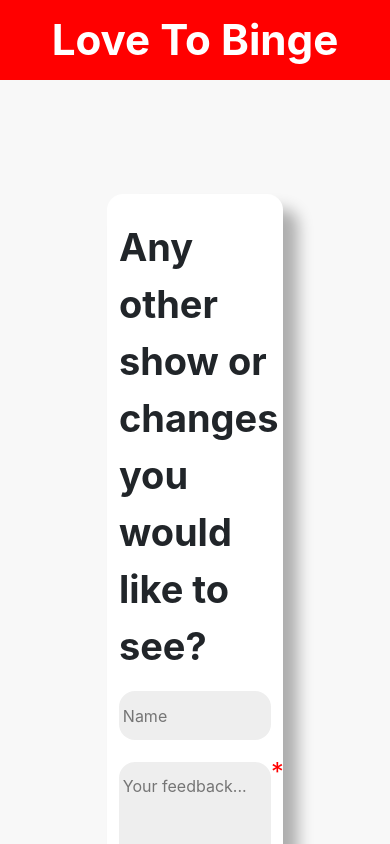
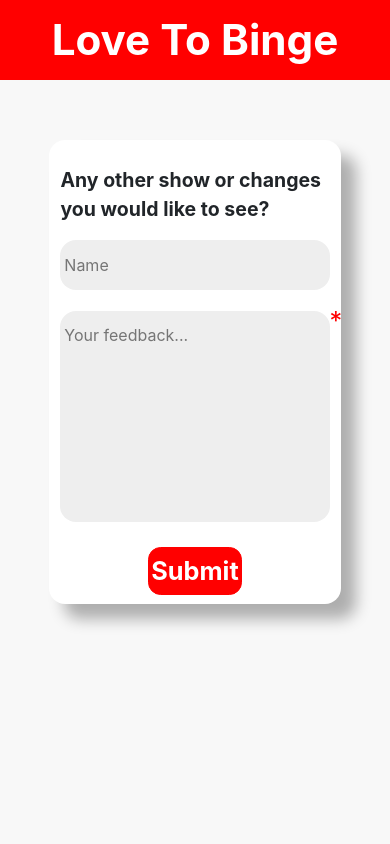
Before and after one commit to ArushKapoor/LoveToBinge, a React (Create React App) app: page /feedback in a window 390 px wide. Built offline with nearby package versions, Linux system fonts and the light colour scheme; no server answers; the database is empty.

Commit message:
made feedback form mobile responsive

```diff
--- a/src/Feedback.css
+++ b/src/Feedback.css
@@ -82,3 +82,29 @@
   padding-bottom: 0.5vh;
   border-radius: 0.5em;
 }
+
+/* @media (min-width: 769px) {
+  .feedback {
+    background-color: blue;
+  }
+}
+
+@media (max-width: 768px) {
+  .feedback {
+    background-color: orange;
+  }
+} */
+
+@media (max-width: 480px) {
+  .feedback {
+    padding-top: 36vw;
+  }
+
+  .feedback__container {
+    width: 75vw;
+  }
+
+  .feedback__question {
+    font-size: 5vw;
+  }
+}
```
